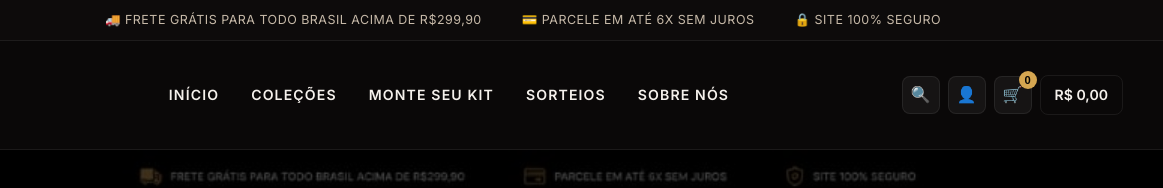
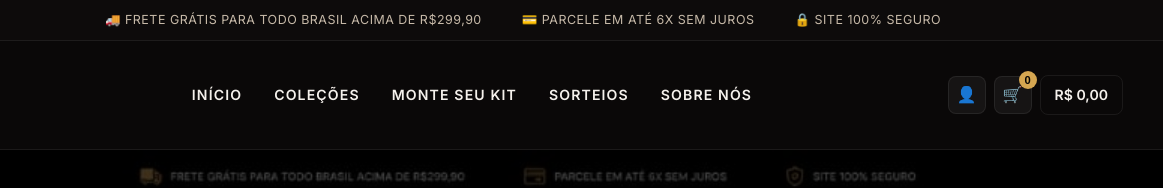
Before and after one commit to nathanenriico/gnmafia, a plain HTML site: page mafiagn/index.html in a window 1280 px wide. Shown: the top 188 px of the page, 117-1280 px from the left. Drawn offline with Linux system fonts and the light colour scheme; no server answers.

Commit message:
fix: remove botao de pesquisa do header

```diff
--- a/mafiagn/index.html
+++ b/mafiagn/index.html
@@ -35,7 +35,6 @@
     </nav>
 
     <div class="actions">
-      <button class="icon-btn">🔍</button>
       <button class="icon-btn" id="profileBtn">👤</button>
       <button class="icon-btn cart-icon-btn" id="cartBtn">
         🛒
```
